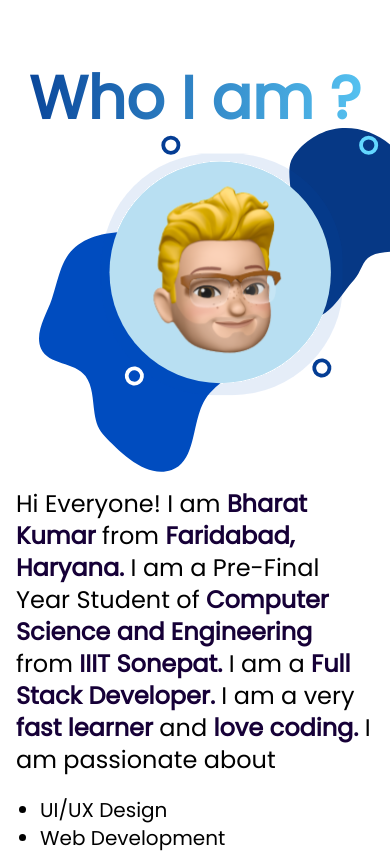
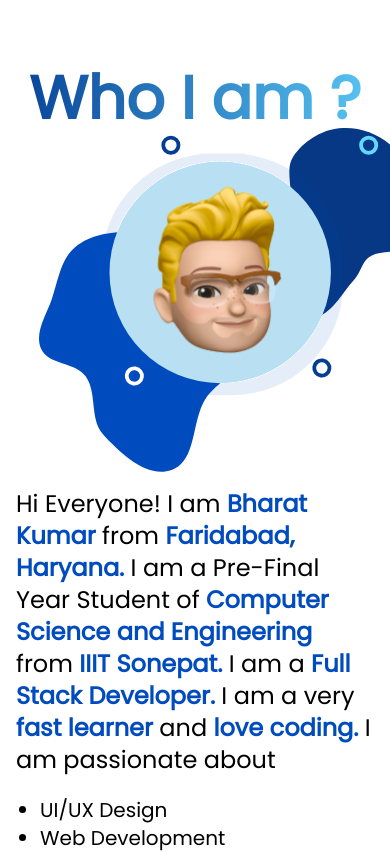
Before and after one commit to Bharat-kr/Profile, a Next.js app: page / in a window 390 px wide. Shown: the part 860-1713 px from the top of the page. Built offline with nearby package versions, Linux system fonts and the light colour scheme.

Commit message:
text highlight colour changed

```diff
--- a/components/About/About.jsx
+++ b/components/About/About.jsx
@@ -5,7 +5,7 @@
   return (
     <div id="About" className="h-auto w-full pt-[10vh] lg:h-screen">
       <h1 className="heading gradinetText-config">Who I am ?</h1>
-      <div className="flex w-full flex-col-reverse justify-between lg:flex-row">
+      <div className="flex w-full flex-col-reverse justify-start lg:flex-row lg:justify-between">
         <div className="w-full p-4 lg:w-1/2 lg:pl-28">
           <p className="font-poppins text-2xl font-normal leading-8">
             Hi Everyone! I am{" "}
--- a/styles/globals.css
+++ b/styles/globals.css
@@ -24,7 +24,7 @@
     @apply bg-grad1 text-center font-poppins text-6xl font-semibold lg:text-8xl;
   }
   .text-highlighter {
-    @apply font-semibold text-c1;
+    @apply font-semibold text-c6;
   }
   .callBackButton {
     @apply flex items-center space-x-5 rounded-lg border-[5px] border-c8 bg-c3 px-12 py-4 font-poppins text-xl font-bold text-white hover:bg-c1 lg:text-3xl;
```
